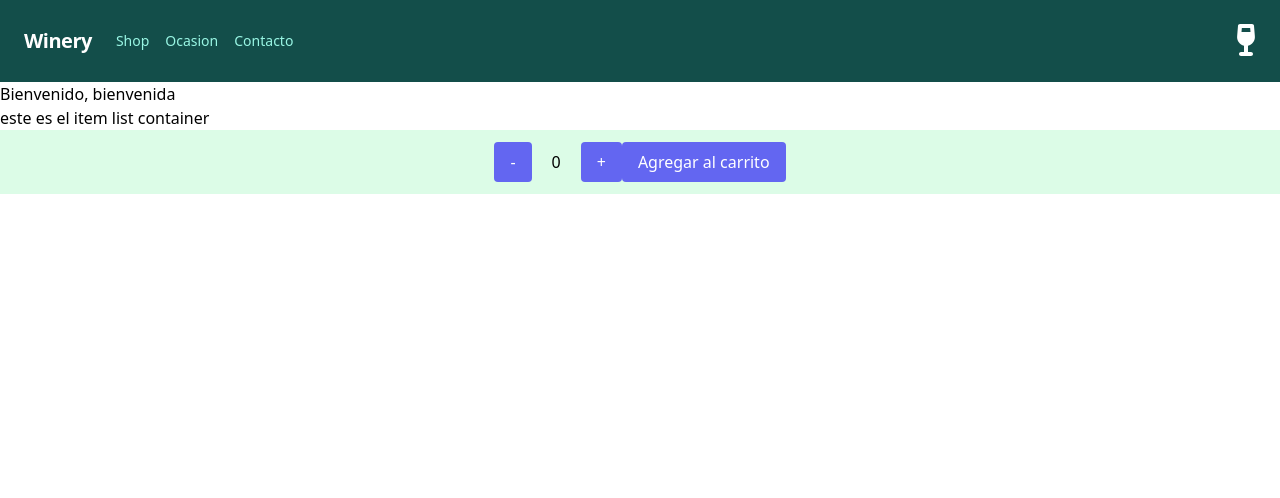
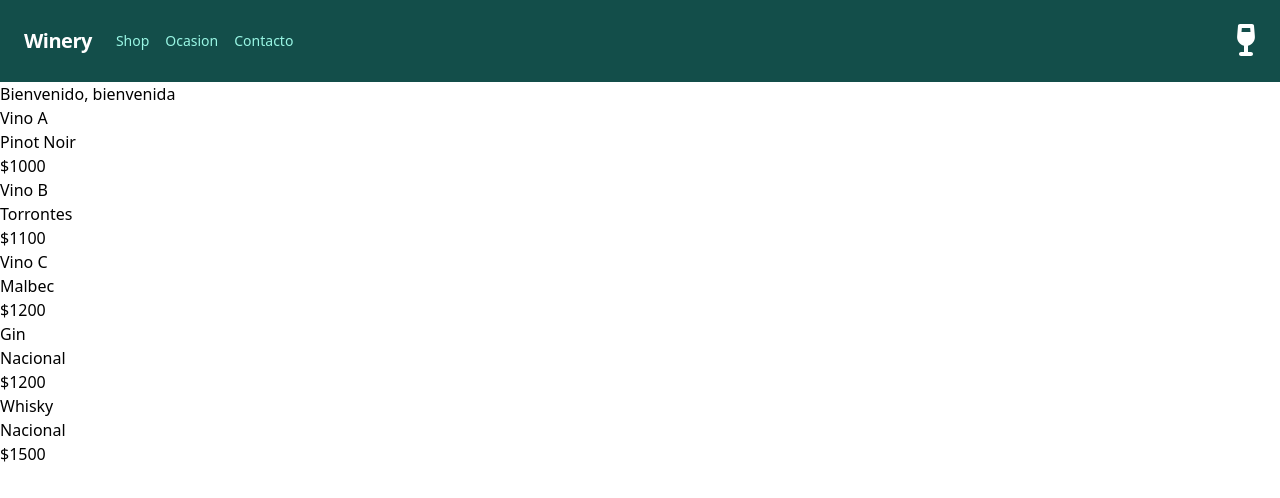
Before and after one commit to Paulacolque96/cli-colque, a React (Create React App) app: page / in a window 1280 px wide. Shown: the top 498 px of the page. Built offline with nearby package versions, Linux system fonts and the light colour scheme.

Commit message:
Item e ItemList

```diff
--- /dev/null
+++ b/src/components/Item.jsx
@@ -0,0 +1,13 @@
+const Item = ({name, description, price}) => {
+    return (
+        <>
+            <div>
+                <h2>{name}</h2>
+                <h4>{description}</h4>
+                <h5>${price}</h5>
+            </div>
+        </>
+    )
+}
+
+export default Item
--- /dev/null
+++ b/src/components/ItemList.jsx
@@ -0,0 +1,13 @@
+import Item from "./Item"
+
+const ItemList = ({articulos}) => {
+    return (
+        <div>
+            {articulos.map((articulos) => (
+                    <Item key={articulos.id}{...articulos}/>
+            ))}
+        </div>
+    )
+}
+
+export default ItemList;
--- a/src/components/ItemListContainer.jsx
+++ b/src/components/ItemListContainer.jsx
@@ -1,11 +1,35 @@
-import ItemCount from "./ItemCount";
+import React, { useState, useEffect } from "react";
+import { productos } from "../mock/productos";
+import ItemList from "./ItemList";
+
+
 
 function ItemListContainer(props) {
+
+    const [products, setProducts] = useState ([]);
+
+    useEffect(() => {
+        const traerProductos = new Promise ((resolve, reject) => {
+            setTimeout(() => {
+                resolve(productos);
+            }, 2000);
+        });
+
+        traerProductos
+            .then((resolve) => {
+                setProducts(resolve);
+            })
+            .catch((reject) => {
+                console.log(reject);
+            });
+
+    }, []);
+
     return(
         <div>
-        <h2>{props.greet}</h2>
-        <p>este es el item list container</p>
-        <ItemCount stock={10} initial={0} />
+            <h2>{props.greet}</h2>
+            <ItemList articulos={products}/>
+
         </div>
     )
 }
--- /dev/null
+++ b/src/mock/productos.jsx
@@ -0,0 +1,37 @@
+export const productos = [
+    {
+        id: "1",
+        name: "Vino A",
+        description: "Pinot Noir",
+        price: 1000,
+        stock: 2
+    },
+    {
+        id: "2",
+        name: "Vino B",
+        description: "Torrontes",
+        price: 1100,
+        stock: 2
+    },
+    {
+        id: "3",
+        name: "Vino C",
+        description: "Malbec",
+        price: 1200,
+        stock: 2
+    },
+    {
+        id: "4",
+        name: "Gin",
+        description: "Nacional",
+        price: 1200,
+        stock: 2
+    },
+    {
+        id: "5",
+        name: "Whisky",
+        description: "Nacional",
+        price: 1500,
+        stock: 2
+    },
+]
```
